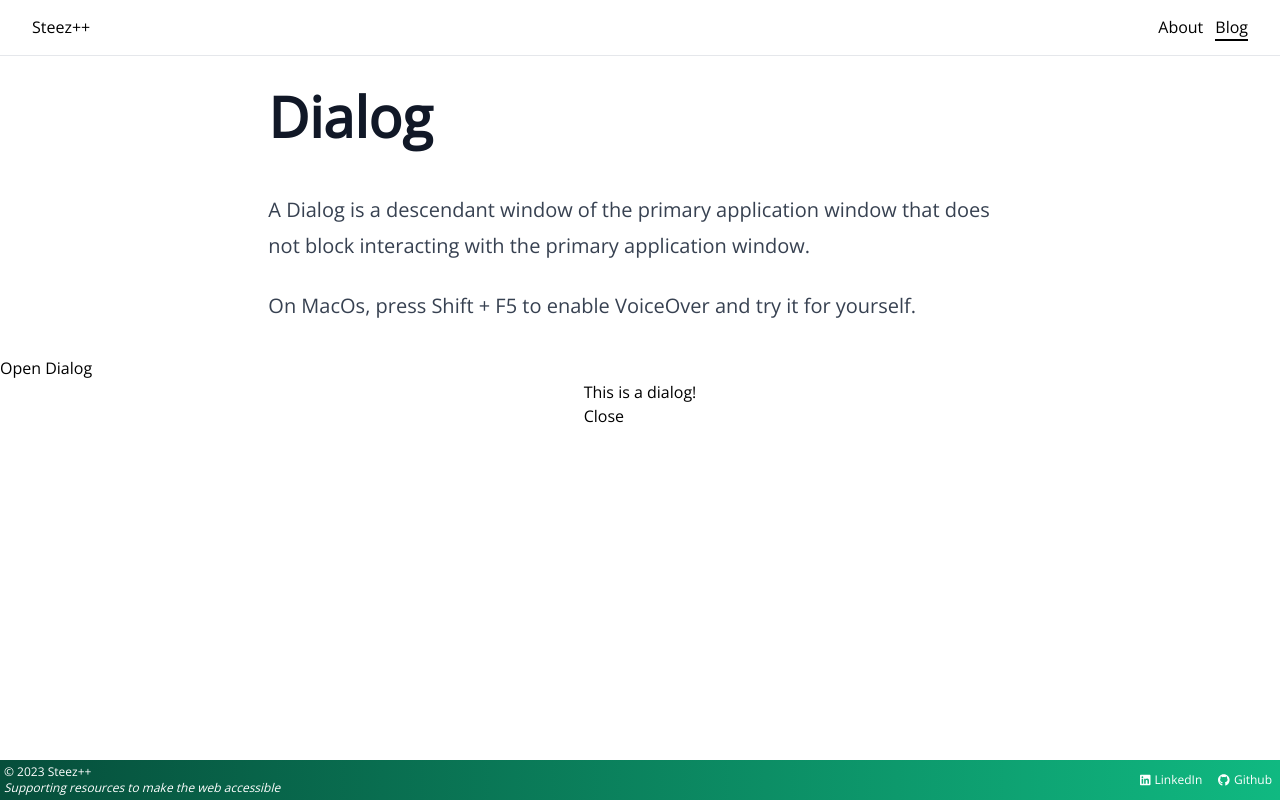
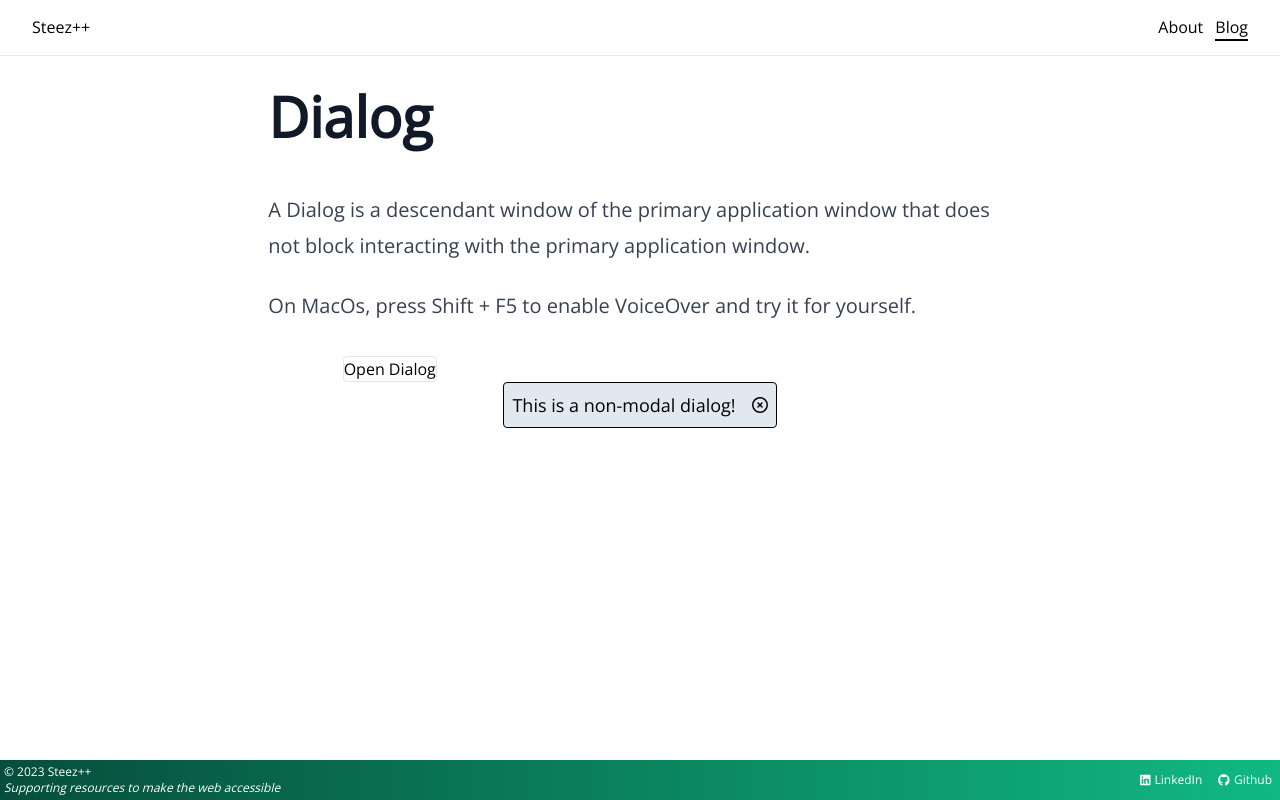
Before and after one commit to steezplusplus/Accessible-Web-Components, a Next.js app: page /blog/dialog in a window 1280 px wide. Both pictures are taken after a click on the button "Open Dialog". Built offline with nearby package versions, Linux system fonts and the light colour scheme.

Commit message:
feat: style and add feats to dialog and modal

```diff
--- a/app/blog/dialog/_components/dialog/Dialog.tsx
+++ b/app/blog/dialog/_components/dialog/Dialog.tsx
@@ -1,10 +1,36 @@
+'use client';
+
+import { faCircleXmark } from '@fortawesome/free-regular-svg-icons';
+import { FontAwesomeIcon } from '@fortawesome/react-fontawesome';
+import { useRef } from 'react';
+
+// TODO refactor to NonModalDialog
 export function Dialog() {
+  const dialogRef = useRef<HTMLDialogElement>(null);
+
+  const openDialog = () => {
+    if (dialogRef.current) {
+      dialogRef.current.show();
+    }
+  };
+
+  const closeDialog = () => {
+    if (dialogRef.current) {
+      dialogRef.current.close();
+    }
+  };
+
   return (
-    <dialog open>
-      <p>This is a dialog!</p>
-      <form method="dialog">
-        <button>Close</button>
-      </form>
-    </dialog>
+    <>
+      <button onClick={openDialog} className="rounded border">Open Dialog</button>
+      <dialog ref={dialogRef} className="rounded border border-black bg-slate-200 p-2">
+        <header className="flex">
+          <h2 className="mr-4 text-lg">This is a non-modal dialog!</h2>
+          <button onClick={closeDialog} className="ml-auto">
+            <FontAwesomeIcon icon={faCircleXmark} />
+          </button>
+        </header>
+      </dialog>
+    </>
   );
 }
--- a/app/blog/dialog/page.tsx
+++ b/app/blog/dialog/page.tsx
@@ -14,8 +14,9 @@ export default function Page() {
           On MacOs, press Shift + F5 to enable VoiceOver and try it for yourself.
         </p>
       </article>
-      <button>Open Dialog</button>
-      <Dialog />
+      <div className="mx-auto max-w-prose">
+        <Dialog />
+      </div>
     </>
   );
 }
--- a/app/blog/modal/_components/modal/Modal.tsx
+++ b/app/blog/modal/_components/modal/Modal.tsx
@@ -1,3 +1,39 @@
+'use client';
+
+import { faCircleXmark } from '@fortawesome/free-regular-svg-icons';
+import { FontAwesomeIcon } from '@fortawesome/react-fontawesome';
+import { useRef } from 'react';
+
+// TODO refactor to Modal Dialog
 export function Modal() {
-  return <dialog aria-modal="true">A modal</dialog>;
+  const modalRef = useRef<HTMLDialogElement>(null);
+
+  const openModal = () => {
+    if (modalRef.current) {
+      modalRef.current.showModal();
+    }
+  };
+
+  const closeModal = () => {
+    if (modalRef.current) {
+      modalRef.current.close();
+    }
+  };
+
+  return (
+    <>
+      <button onClick={openModal} className="rounded border">Open Modal</button>
+      <dialog ref={modalRef} className="rounded border border-black bg-slate-200">
+        <header className="flex">
+          <h2>This is a modal dialog!</h2>
+          <button onClick={closeModal} className="ml-auto">
+            <FontAwesomeIcon icon={faCircleXmark} />
+          </button>
+        </header>
+        <form method="dialog">
+          <button className="rounded border">Close and Submit</button>
+        </form>
+      </dialog>
+    </>
+  );
 }
--- a/app/blog/modal/page.tsx
+++ b/app/blog/modal/page.tsx
@@ -14,8 +14,9 @@ export default function Page() {
           On MacOs, press Shift + F5 to enable VoiceOver and try it for yourself.
         </p>
       </article>
-      <button>Open Modal Dialog</button>
-      <Modal />
+      <div className="mx-auto max-w-prose">
+        <Modal />
+      </div>
     </>
   );
 }
```
Also changed, not shown: 1 other file (tests, documents, lock files or other folders).
